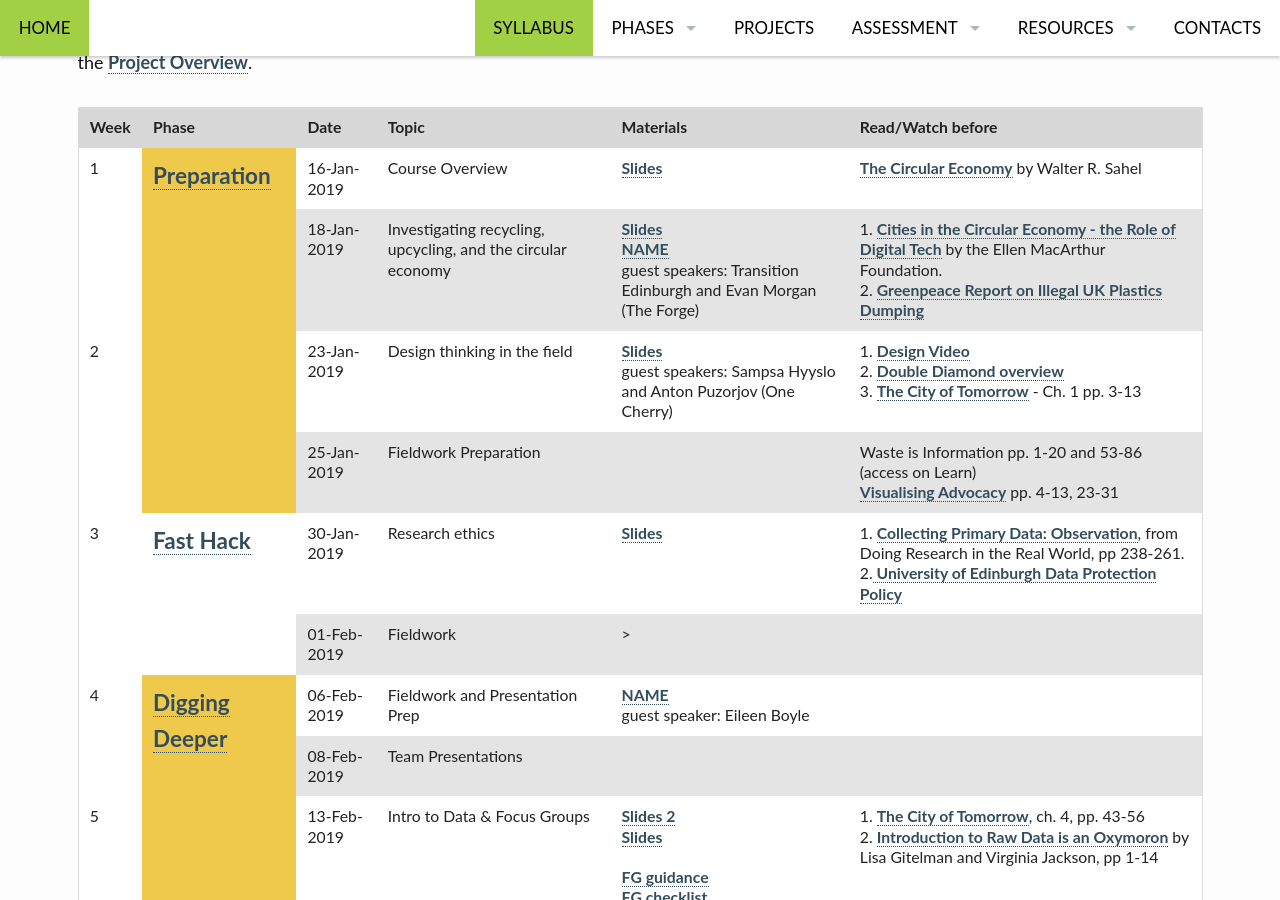
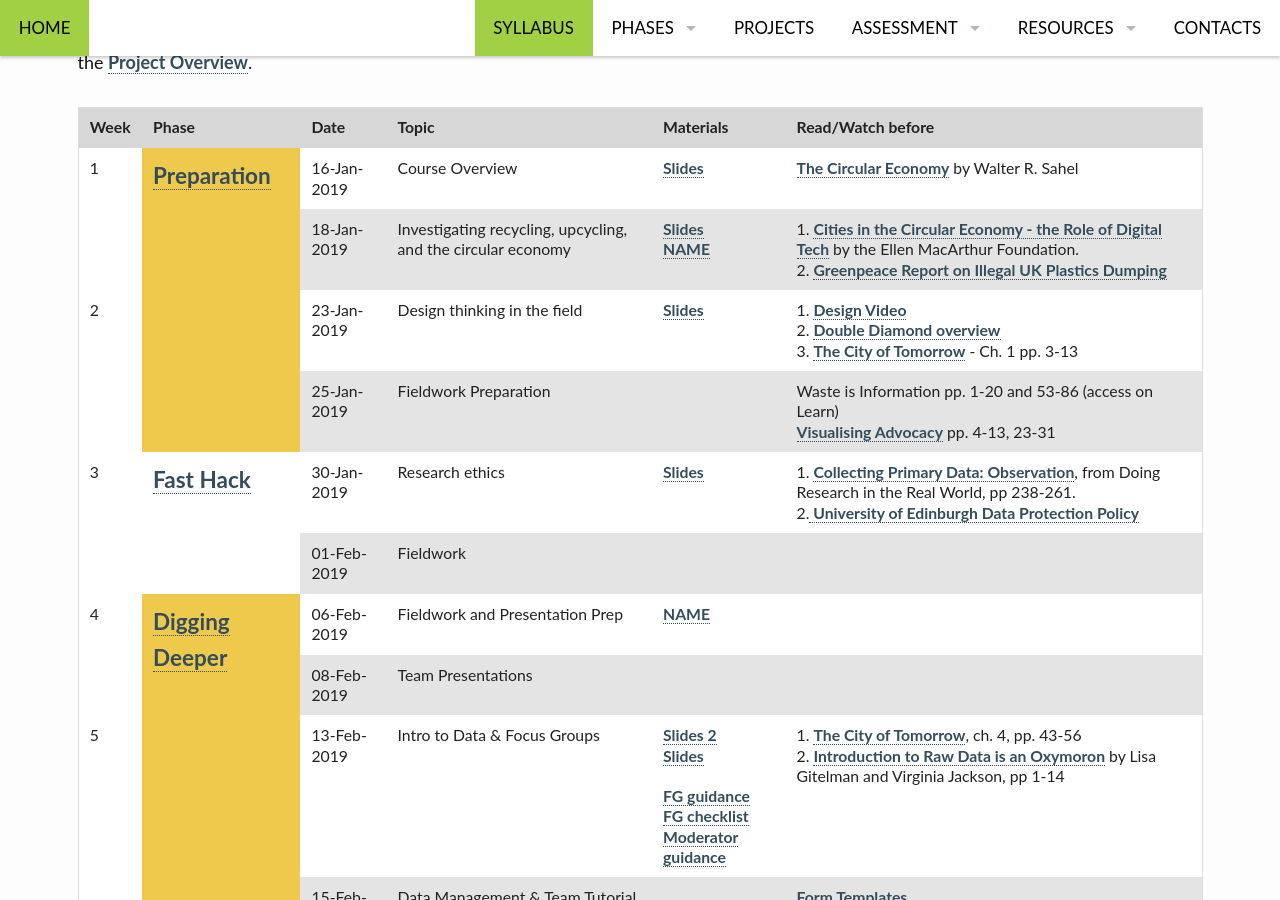
Before and after one commit to edinburghlivinglab/ddc, a Jekyll site: the page built from pages/syllabus.md, in a window 1280 px wide and 900 px high, scrolled down 762 px. Built offline with Jekyll 4.4.1, drawn with Linux system fonts in a browser that asks for light colours.

Commit message:
Update syllabus.md

```diff
--- a/pages/syllabus.md
+++ b/pages/syllabus.md
@@ -89,8 +89,7 @@ permalink: "/syllabus/"
                 <td>18-Jan-2019</td>
                 <td>Investigating recycling, upcycling, and the circular economy</td>
                 <td><a href="{{ site.baseurl }}/slides/NAME.html" target="_blank">Slides</a><br/>
-                    <a href="{{ site.baseurl }}/course_docs/NAME.pdf" target="_blank">NAME</a><br/>guest speakers: Transition Edinburgh and Evan Morgan (The Forge)
-
+                    <a href="{{ site.baseurl }}/course_docs/NAME.pdf" target="_blank">NAME</a><br/>
                 </td>
            <td>1. <a href="https://www.ellenmacarthurfoundation.org/assets/downloads/Cities-in-the-Circular-Economy-The-Role-of-Digital-Tech.pdf">Cities in the Circular Economy - the Role of Digital Tech</a> by the Ellen MacArthur Foundation.<br/>
            2. <a href="https://unearthed.greenpeace.org/2018/10/21/uk-household-plastics-found-in-illegal-dumps-in-malaysia/">Greenpeace Report on Illegal UK Plastics Dumping</a></td>
@@ -99,8 +98,7 @@ permalink: "/syllabus/"
                 <td rowspan="2">2</td>
                 <td>23-Jan-2019</td>
                 <td>Design thinking in the field</td>
-                <td><a href="{{ site.baseurl }}/slides/NAME" target="_blank">Slides</a><br/>guest speakers: Sampsa Hyyslo and Anton Puzorjov (One Cherry)
-
+                <td><a href="{{ site.baseurl }}/slides/NAME" target="_blank">Slides</a><br/>
                 </td>
                 <td>1. <a href="https://youtu.be/JF2xaxjrQ7g">Design Video</a><br/>
                 2. <a href="http://www.thecreativeindustries.co.uk/uk-creative-overview/news-and-views/view-what-is-design-and-why-it-matters">Double Diamond overview</a><br/>3. <a href="https://www.scribd.com/document/384155848/The-City-of-Tomorrow-Sensors-Networks-Hackers-And-the-Future-of-Urban-Life">The City of Tomorrow</a> - Ch. 1 pp. 3-13
@@ -125,7 +123,7 @@ permalink: "/syllabus/"
             <tr>
                 <td>01-Feb-2019</td>
                 <td>Fieldwork</td>
-                <td>>&nbsp;</td>
+                <td>&nbsp;</td>
                 <td>&nbsp;</td>
             </tr>
             <tr>
@@ -136,7 +134,7 @@ permalink: "/syllabus/"
                 <td>06-Feb-2019</td>
                 <td>Fieldwork and Presentation Prep</td>
                 <td>
-                <a href="{{ site.baseurl }}/slides/NAME" target="_blank">NAME</a><br/>guest speaker: Eileen Boyle
+                <a href="{{ site.baseurl }}/slides/NAME" target="_blank">NAME</a><br/>
                 </td>
                 <td>
                 &nbsp;
```
